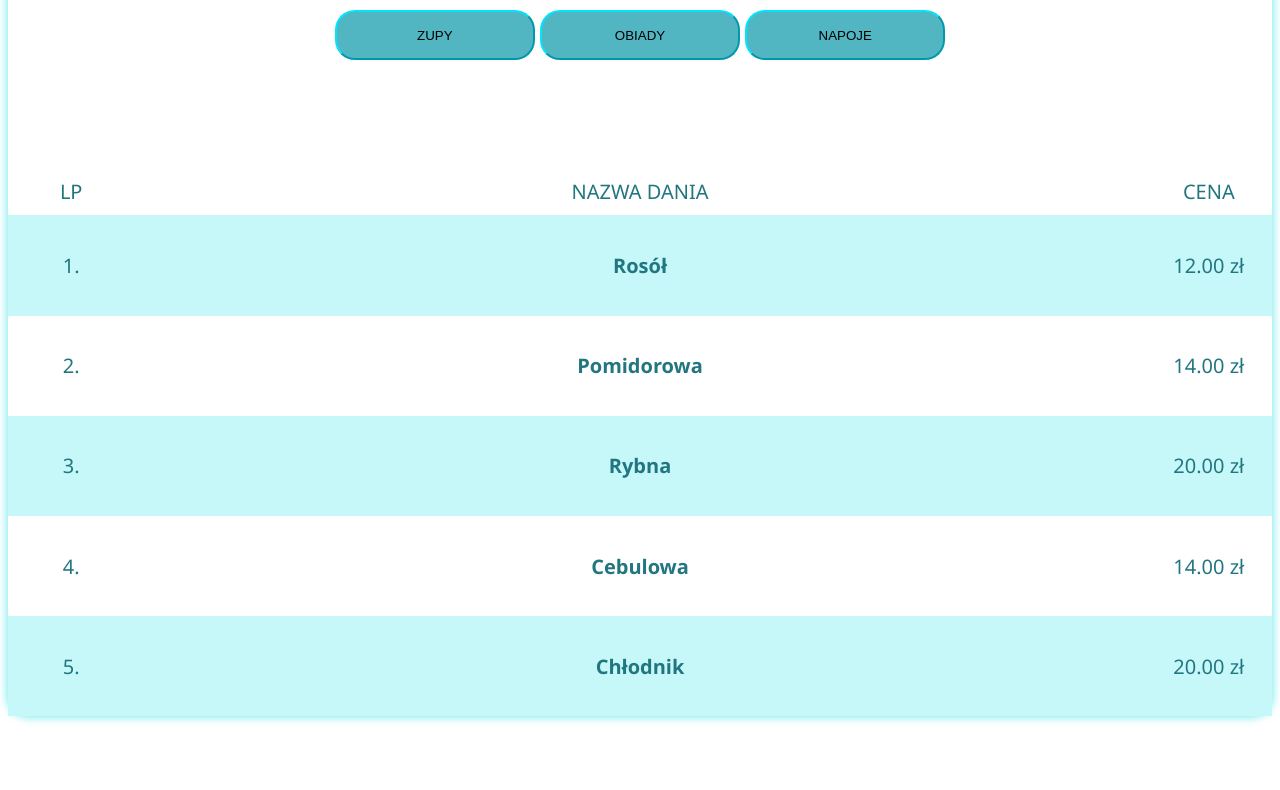
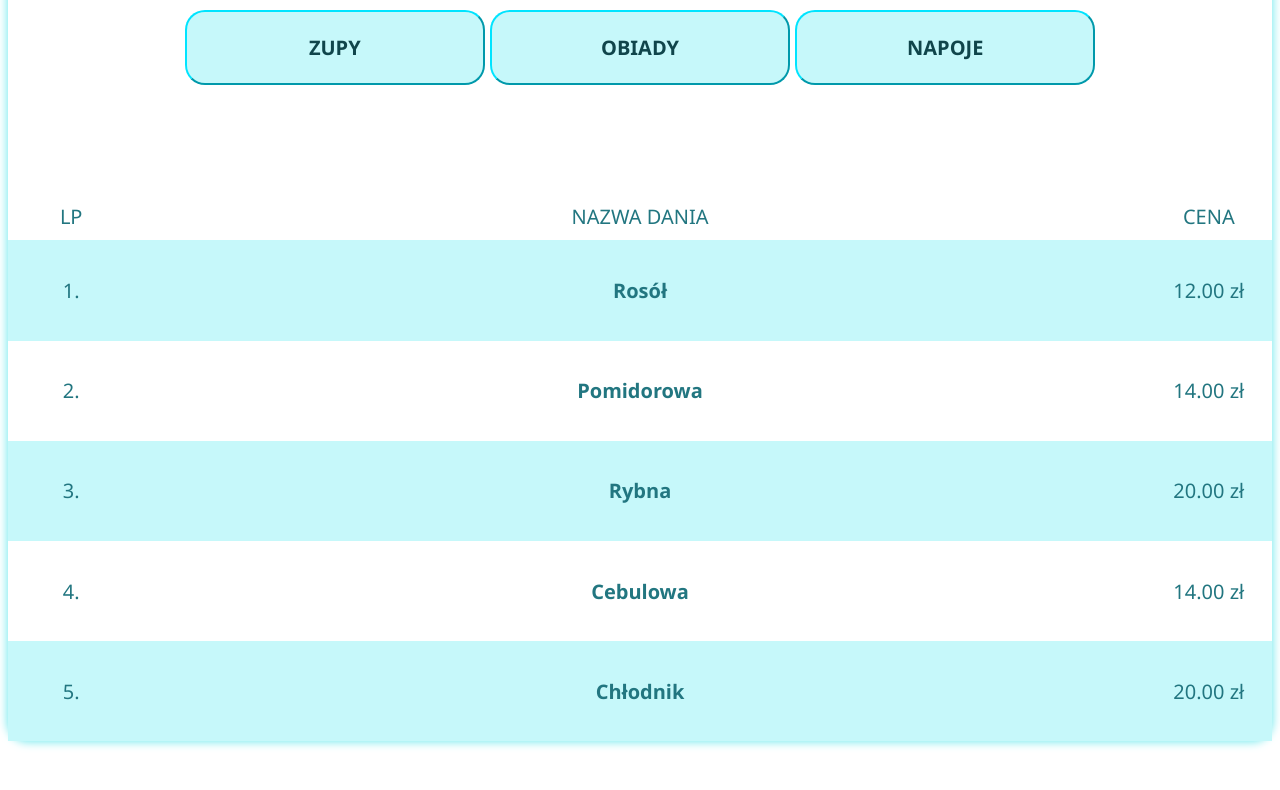
Before and after one commit to SmazalniaUCzecha/menu, a plain HTML site: page index.html in a window 1280 px wide. Shown: the part 546-1336 px from the top of the page. Drawn offline with Linux system fonts and the light colour scheme.

Commit message:
Add files via upload

```diff
--- a/Style.css
+++ b/Style.css
@@ -38,10 +38,15 @@ body {
 }
 
 .button {
+    background-color: #c6f8fa;
+    font-weight: bold;
     text-align: center;
-    width: 200px;
-    height: 50px;
-    background-color: #52b6c2;
+    width: 300px;
+    height: 75px;
+    color: #10454b;
+    font-family: 'Segoe UI';
+    font: bolder;
+    font-size: 20px;
     border-color: #00e4ff;
     border-radius: 20px;
 }
@@ -49,7 +54,7 @@ table {
     border-collapse: collapse;
 }
 td, th, tr {
-    border: 0px hidd black;
+    border: 0px hidden black;
     text-align: center;
     padding: 10px;
 }
```
